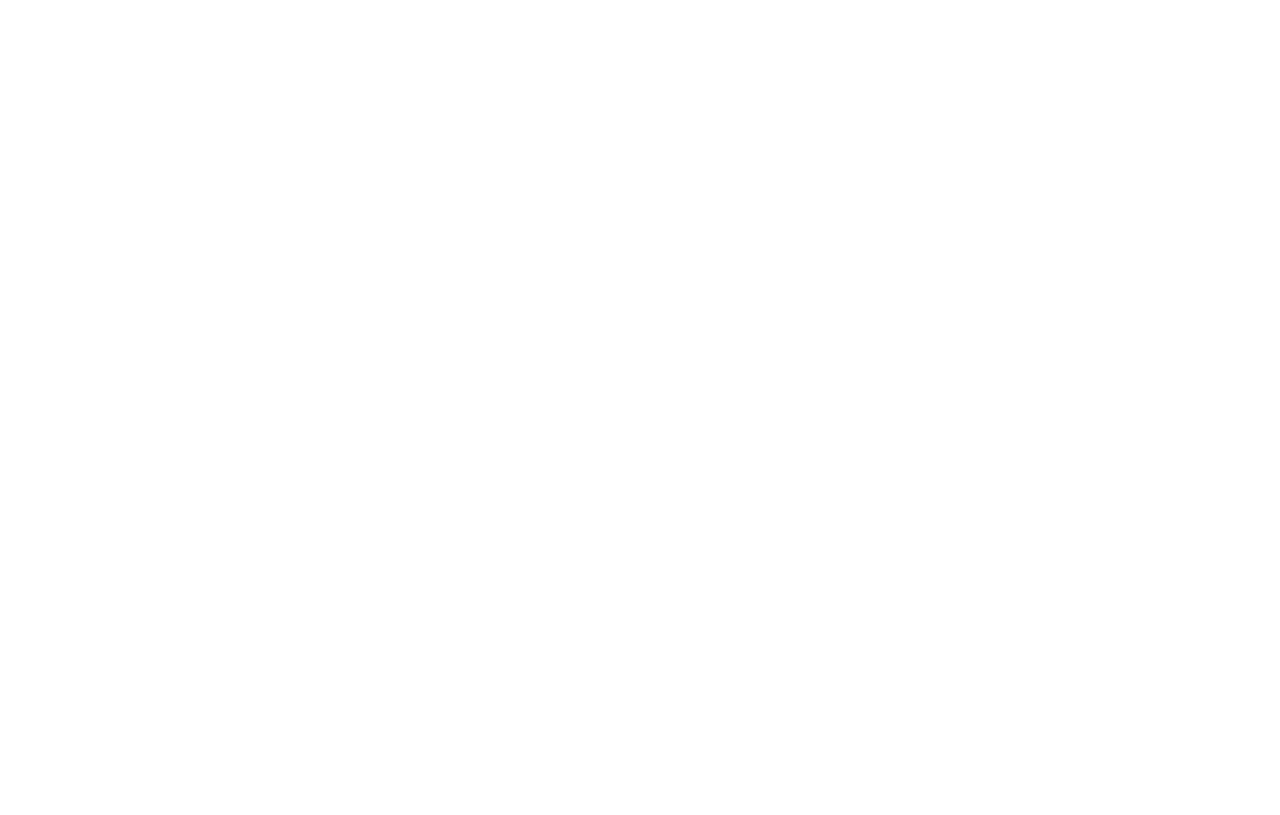
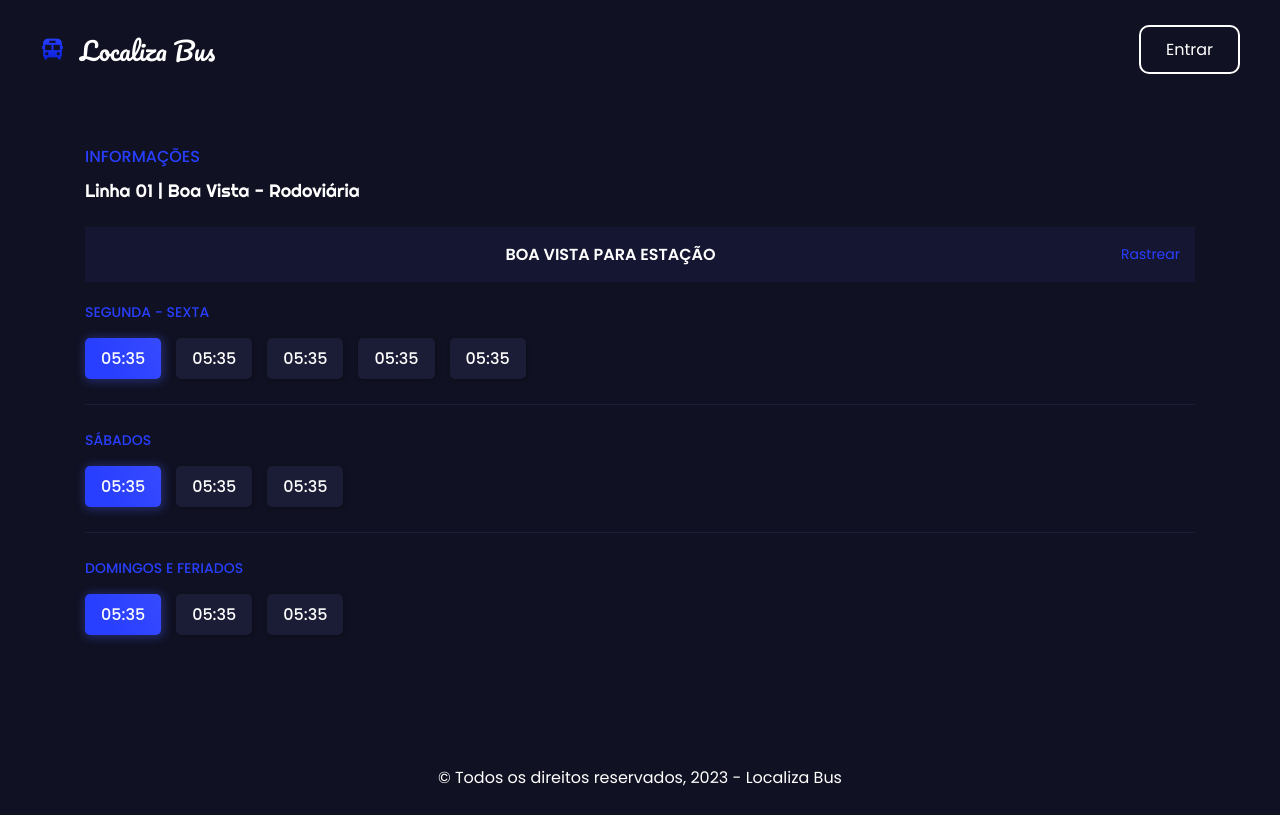
Before and after one commit to uLucassSz/LocalizaBus, a website: page html/pages/linhas.html in a window 1280 px wide. Drawn offline with nearby package versions, Linux system fonts and the light colour scheme.

Commit message:
page linhas

```diff
--- a/html/css/linhas.css
+++ b/html/css/linhas.css
@@ -0,0 +1,65 @@
+.infoLinha{
+    padding: 2.8125rem;
+}
+.title{
+    background: var(--box-color);
+    padding: .9375rem;
+    width: 100%;
+    margin: 1.5625rem 0 1.25rem;
+    display: flex;
+    align-items: center;
+    justify-content: space-between;
+}
+.title h5{
+    text-transform: uppercase;
+    font-size: 1rem;
+    font-weight: 600;
+    color: var(--white-color);
+    margin: 0 auto;
+}
+.title button{
+    background: transparent;
+    padding: 0;
+    border: 0;
+    outline: 0;
+    font-size: .875rem;
+    color: var(--color-primary);
+    font-weight: 400;
+    cursor: pointer;
+}
+.title button:hover{
+    text-decoration: underline;
+}
+
+.date-clock h6{
+    font-size: .875rem;
+    color: var(--color-primary);
+    font-weight: 500;
+    text-transform: uppercase;
+}
+.hours{
+    display: flex;
+    align-items: center;
+    flex-wrap: wrap;
+    gap: 15px;
+    margin: .9375rem 0;
+}
+.hour{
+    padding: .5rem 1rem;
+    background: #1B1C35;
+    border-radius: 5px;
+    box-shadow: 1px 1px 4px 0px rgba(0, 0, 0, 0.25);
+    width: fit-content;
+    color: var(--white-color);
+    font-weight: 500;
+}
+.hour.active{
+    background: var(--linear-color);
+    box-shadow: var(--neon-btn);
+}
+.barrier{
+    width: 100%;
+    height: 1px;
+    margin: 1.5625rem 0;
+    background: #1B1C35;
+}
--- a/html/css/style.css
+++ b/html/css/style.css
@@ -283,6 +283,24 @@
     }
 }
 
+@media (max-width: 500px) {
+    .home img{
+        width: 450px;
+    }
+    .premium img{
+        width: 450px;
+    }
+}
+
+@media (max-width: 420px) {
+    .home img{
+        width: 400px;
+    }
+    .premium img{
+        width: 400px;
+    }
+}
+
 @media(max-width: 400px) {
     .logo{
         display: none;
--- /dev/null
+++ b/html/pages/Login/login.css
@@ -0,0 +1,88 @@
+.login-container{
+    display: flex;
+    align-items: center;
+    justify-content: center;
+    height: 100vh;
+}
+.login-box{
+    max-width: 450px;
+    width: 100%;
+    padding: 40px 50px;
+    background: var(--box-color);
+    border-radius: 8px;
+    box-shadow: 3px 3px 8px 0px rgba(0, 0, 0, 0.30);
+}
+.login-box.login{
+    display: none;
+}
+.heading{
+    display: flex;
+    align-items: center;
+    justify-content: center;
+    flex-direction: column;
+    gap: 5px;
+    text-align: center;
+}
+.heading h4{
+    font-size: 1.25rem;
+    color: var(--white-color);
+    font-weight: 600;
+}
+.heading p{
+    max-width: 300px;
+    width: 100%;
+    font-size: .9375rem;
+    color: #C1C1C1;
+}
+
+.inputContainer{
+    display: flex;
+    flex-direction: column;
+    gap: 15px;
+    margin: 1.875rem 0 1.5625rem;
+}
+.inputBox{
+    position: relative;
+    width: 350px;
+}
+.inputBox input{
+    width: 100%;
+    padding: .625rem 1.25rem;
+    border: 1px solid #2E2F46;
+    outline: 0;
+    color: #fff;
+    background: transparent;
+    border-radius: 8px;
+}
+.inputBox input::placeholder{
+    font-size: .75rem;
+    color: #C1C1C1;
+}
+.btnForm{
+    width: 100%;
+    font-size: .9375rem;
+    font-weight: 600;
+    color: var(--white-color);
+    padding: .9375rem;
+    cursor: pointer;
+
+    border: 0;
+    border-radius: 5px;
+    outline: 0;
+    background: var(--linear-color);
+    box-shadow: var(--neon-btn);
+}
+.formLink{
+    font-size: .75rem;
+    display: flex;
+    justify-content: center;
+    margin: 1.25rem 0 0;
+    color: #C1C1C1;
+    cursor: pointer;
+}
+.formLink.pass{
+    margin-bottom: 1.25rem;
+}
+.formLink:hover{
+    text-decoration: underline;
+}
--- /dev/null
+++ b/html/pages/Login/login.html
@@ -0,0 +1,66 @@
+<!DOCTYPE html>
+<html lang="en">
+<head>
+    <meta charset="UTF-8">
+    <meta name="viewport" content="width=device-width, initial-scale=1.0">
+    <title>Localiza Bus</title>
+    <link rel="shortcut icon" href="assets/favicon.ico" type="image/x-icon">
+
+    <!-- Import - CSS GLOBAL -->
+    <link rel="stylesheet" href="../../css/login.css">
+
+    <!-- Import - CSS LOGIN -->
+    <link rel="stylesheet" href="../../css/style.css">
+</head>
+<body>
+    <div class="login-container">
+        <div class="login-box register">
+            <div class="heading">
+                <h4>CADASTRAR</h4>
+                <p>Cadastre-se agora para aproveitar todos os benefícios!</p>
+            </div>
+
+            <form>
+                <div class="inputContainer">
+                    <div class="inputBox">
+                        <input placeholder="Digite seu endereço de e-mail" type="email" id='email' />
+                    </div>
+                    <div class="inputBox">
+                        <input placeholder="Digite seu nome" type="text" id='user' />
+                    </div>
+                    <div class="inputBox">
+                        <input placeholder="Digite sua senha" type="password" id='password' />
+                    </div>
+                </div>
+
+                <button type='submit' class='btnForm'>CADASTRAR</button>
+                <span class='formLink' onclick="showLogin()">Já possui uma conta?</span>
+            </form>
+        </div>
+
+        <div class="login-box login">
+            <div class="heading">
+                <h4>ENTRAR</h4>
+                <p>Entre agora e continue desfrutando  de todos os benefícios!</p>
+            </div>
+
+            <form>
+                <div class="inputContainer">
+                    <div class="inputBox">
+                        <input placeholder="Digite seu nome" type="text" id='user' />
+                    </div>
+                    <div class="inputBox">
+                        <input placeholder="Digite sua senha" type="password" id='password' />
+                    </div>
+                </div>
+
+                <span class='formLink pass'>Esqueceu sua senha?</span>
+                <button type='submit' class='btnForm'>ENTRAR</button>
+                <span class='formLink' onclick="showRegister()">Ainda não possui uma conta?</span>
+            </form>
+        </div>
+      </div>
+
+      <script src="script.js"></script>
+</body>
+</html>
--- a/html/pages/linhas.html
+++ b/html/pages/linhas.html
@@ -0,0 +1,71 @@
+<!DOCTYPE html>
+<html lang="en">
+<head>
+    <meta charset="UTF-8">
+    <meta name="viewport" content="width=device-width, initial-scale=1.0">
+    <title>Localiza Bus</title>
+    <link rel="shortcut icon" href="assets/favicon.ico" type="image/x-icon">
+
+    <!-- Import - CSS GLOBAL -->
+    <link rel="stylesheet" href="../css/style.css">
+
+    <!-- Import - CSS LINHAS -->
+    <link rel="stylesheet" href="../css/linhas.css">
+
+    <!-- Import - BoxIcons -->
+    <link href='https://unpkg.com/boxicons@2.1.4/css/boxicons.min.css' rel='stylesheet'>
+</head>
+<body>
+    <nav class="container" id="navbar"></nav>
+
+    <section class="infoLinha container">
+        <div class="heading">
+            <small>INFORMAÇÕES</small>
+            <h5>Linha 01 | Boa Vista - Rodoviária</h5>
+        </div>
+
+        <div class="title">
+            <h5>Boa Vista para estação</h5>
+            <button>Rastrear</button>
+        </div>
+
+        <div class="date-clock">
+            <h6>SEGUNDA - SEXTA</h6>
+            <div class="hours">
+                <div class="hour active">05:35</div>
+                <div class="hour">05:35</div>
+                <div class="hour">05:35</div>
+                <div class="hour">05:35</div>
+                <div class="hour">05:35</div>
+            </div>
+        </div>
+
+        <div class="barrier"></div>
+
+        <div class="date-clock">
+            <h6>SÁBADOS</h6>
+            <div class="hours">
+                <div class="hour active">05:35</div>
+                <div class="hour">05:35</div>
+                <div class="hour">05:35</div>
+            </div>
+        </div>
+        <div class="barrier"></div>
+        <div class="date-clock">
+            <h6>DOMINGOS E FERIADOS</h6>
+            <div class="hours">
+                <div class="hour active">05:35</div>
+                <div class="hour">05:35</div>
+                <div class="hour">05:35</div>
+            </div>
+        </div>
+
+
+    </section>
+
+    <footer id="footer"></footer>
+
+    <script src="../script.js"></script>
+    <script src="../scripts/linhas.js"></script>
+</body>
+</html>
--- /dev/null
+++ b/html/style.css
@@ -0,0 +1,87 @@
+/* Google Fonts - Poppins & Righteous & Pacifico */
+@import url('https://fonts.googleapis.com/css2?family=Pacifico&family=Poppins:wght@400;500;600&family=Righteous&display=swap');
+
+*{
+    padding: 0;
+    margin: 0;
+    box-sizing: border-box;
+    font-family: 'Poppins', sans-serif;
+}
+
+:root{
+    --bg-color: #101122;
+    --white-color: #fff;
+    --color-primary: #293FFF;
+    --color-active: #4859F2;
+    --box-color: #151732;
+    --section-color: #12132D;
+
+    --linear-color: linear-gradient(236deg, #374BFE -3.3%, #293FFF 71.68%);
+
+    --neon-btn: 1px 1px 10px 2px rgba(72, 89, 242, 0.35);
+}
+
+body{
+    background: var(--bg-color);
+}
+
+li{
+    list-style: none;
+}
+
+.container{
+    max-width: 1200px;
+    width: 100%;
+    margin: auto;
+}
+.logo{
+    font-family: 'Pacifico', sans-serif;
+    display: flex;
+    align-items: center;
+    gap: 15px;
+    color: #fff;
+    font-size: 1.5625rem;
+}
+.logo .bx{
+    font-size: 1.5625rem;
+    background: linear-gradient(#293FFF, #091ED7);
+    -webkit-background-clip: text;
+    -webkit-text-fill-color: transparent;
+}
+nav{
+    display: flex;
+    align-items: center;
+    justify-content: space-between;
+    padding: 1.5625rem 0;
+}
+.btn-actions{
+    position: relative;
+    display: flex;
+    align-items: center;
+    cursor: pointer;
+}
+.btn-actions img{
+    width: 45px;
+    height: 45px;
+    object-fit: cover;
+    border-radius: 50%;
+    border: 2px solid #3926e3;
+    z-index: 2;
+}
+.btn-actions span{
+    position: relative;
+    z-index: 1;
+    right: 8px;
+    background-color: #151732;
+    font-size: .9375rem;
+    color: #fff;
+    font-weight: 500;
+    border-radius: 0 5px 5px;
+    padding: 5px 15px 5px 15px;
+}
+
+@media (max-width: 1210px) {
+    .container{
+        width: 90%;
+    }
+}
--- a/index.js
+++ b/index.js
@@ -60,12 +60,8 @@
 const routes = [
     { name: ["/", "/home"], path: "/html/index.html" },
     { name: ["/register", "/login"], path: "/html/pages/login.html" },
+    { name: ["/linhas", "/linhas"], path: "/html/pages/linhas.html" },
 ]
-// app.get -> "Pegar, Obter"
-// app.post -> "Postar"
-// app.delete -> "Deletar"
-// app.put -> "Criar"
-// app.patch -> "Editar"
 
 for (const route of routes)
     app.get(route.name, (_, res) => res.sendFile(__dirname + route.path))
```
Also changed, not shown: html/pages/Login/script.js (added, +9 -0 lines), html/pages/Linhas/linhas.css (deleted), html/pages/Linhas/linhas.html (added).
